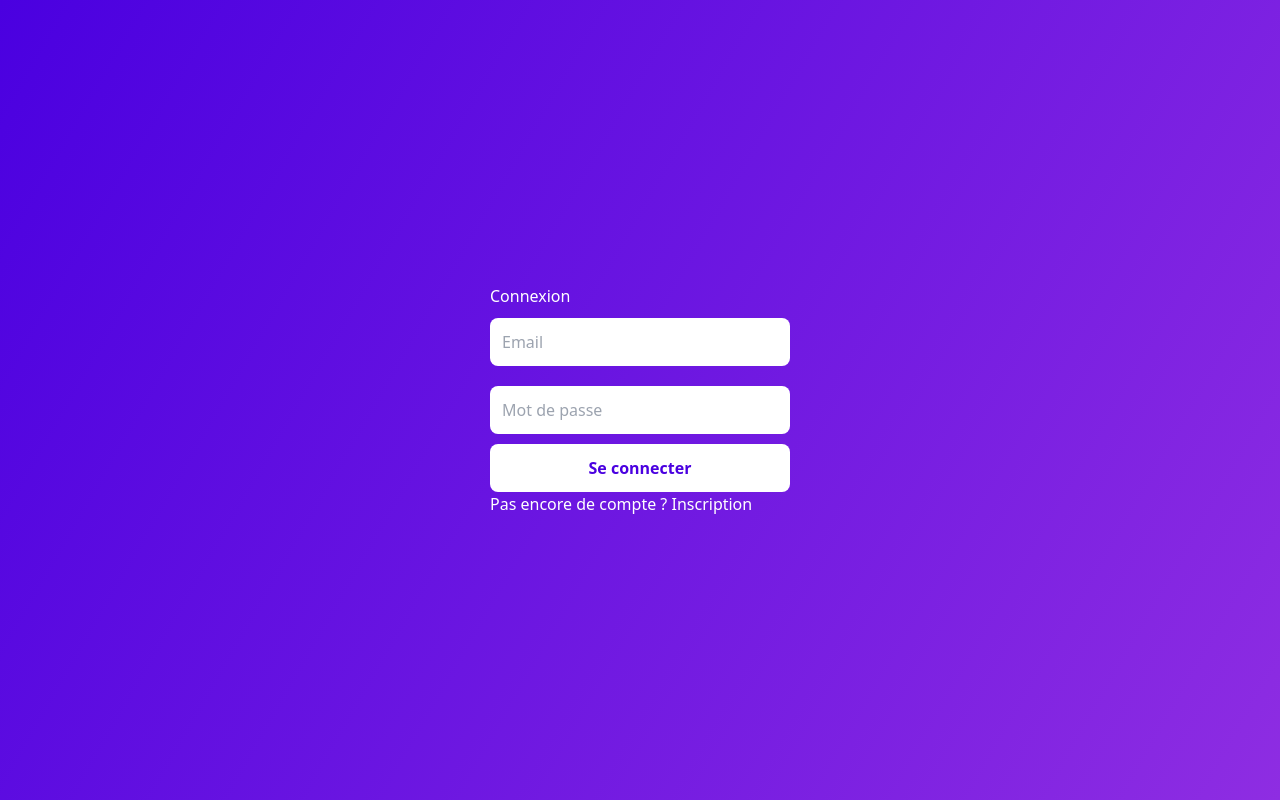
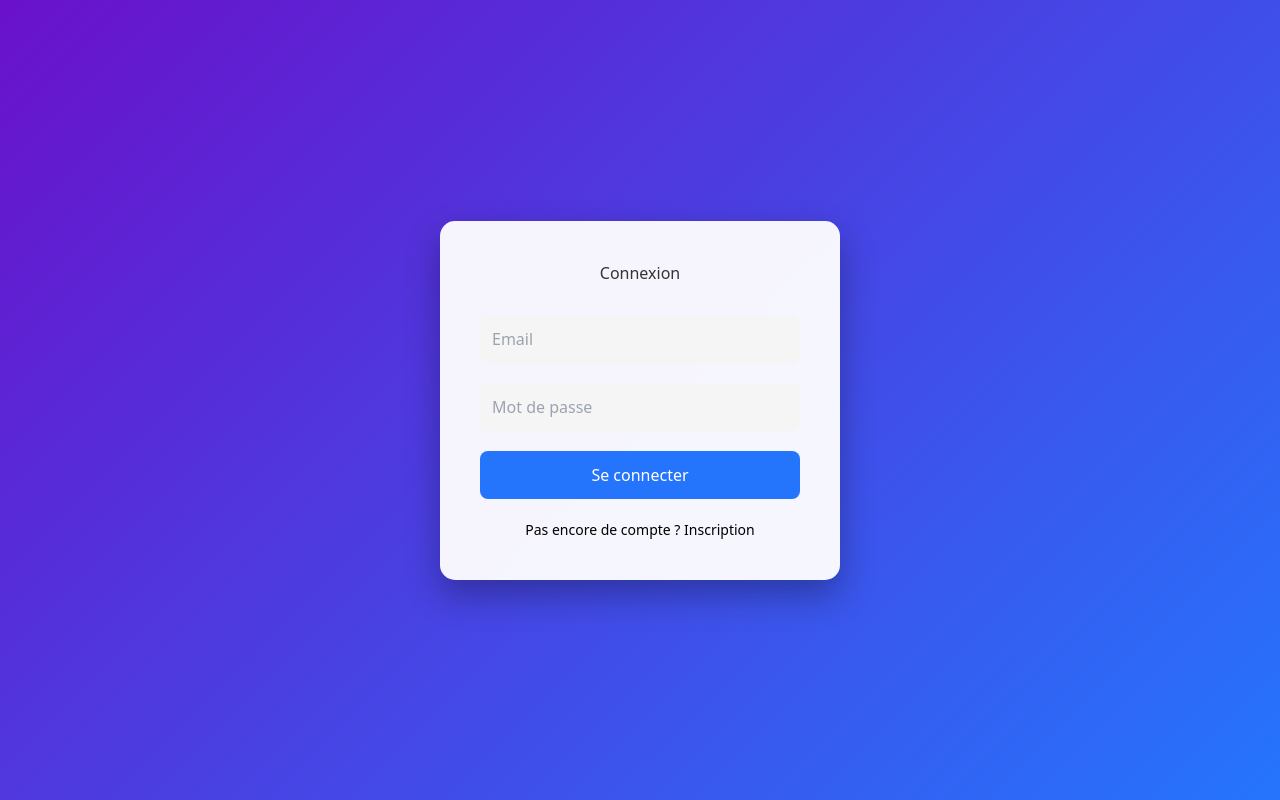
Before and after one commit to OneOffsas/OneOFFClaim, a React (Vite) app: page /login in a window 1280 px wide. Built offline with nearby package versions, Linux system fonts and the light colour scheme; the HTML template or start-up script is replaced by a standard one.

Commit message:
Update login.css

```diff
--- a/src/pages/login.css
+++ b/src/pages/login.css
@@ -1,52 +1,59 @@
-/* src/pages/login.css */
 .login-container {
+  min-height: 100vh;
+  display: flex;
+  align-items: center;
+  justify-content: center;
+  background: linear-gradient(135deg, #6a11cb, #2575fc);
+}
+
+.login-form {
+  background: rgba(255, 255, 255, 0.95);
+  padding: 40px;
+  border-radius: 15px;
+  box-shadow: 0 15px 35px rgba(0, 0, 0, 0.3);
+  width: 100%;
+  max-width: 400px;
   display: flex;
   flex-direction: column;
-  align-items: center;
-  justify-content: center;
-  min-height: 100vh;
-  background: linear-gradient(120deg, #4a00e0, #8e2de2);
-  color: white;
-  padding: 20px;
+  text-align: center;
 }
 
-.login-container h1 {
+.login-form h2 {
   margin-bottom: 20px;
-  font-size: 2.5rem;
+  color: #333;
 }
 
-.login-container form {
-  display: flex;
-  flex-direction: column;
-  width: 300px;
-}
-
-.login-container input {
+.login-form input {
   padding: 12px;
   margin: 10px 0;
   border: none;
   border-radius: 8px;
-  font-size: 1rem;
+  font-size: 16px;
+  background: #f5f5f5;
 }
 
-.login-container button {
+.login-form button {
   padding: 12px;
-  background-color: #ffffff;
-  color: #4a00e0;
+  background-color: #2575fc;
+  color: white;
+  font-size: 16px;
   border: none;
   border-radius: 8px;
-  font-weight: bold;
-  font-size: 1rem;
   cursor: pointer;
-  transition: background-color 0.3s ease;
+  margin-top: 10px;
+  transition: 0.3s ease;
 }
 
-.login-container button:hover {
-  background-color: #e0e0e0;
+.login-form button:hover {
+  background-color: #1a60d1;
 }
 
 .message {
   margin-top: 10px;
-  color: #ffdede;
-  text-align: center;
+  color: red;
 }
+
+.redirect {
+  margin-top: 20px;
+  font-size: 14px;
+}
```
